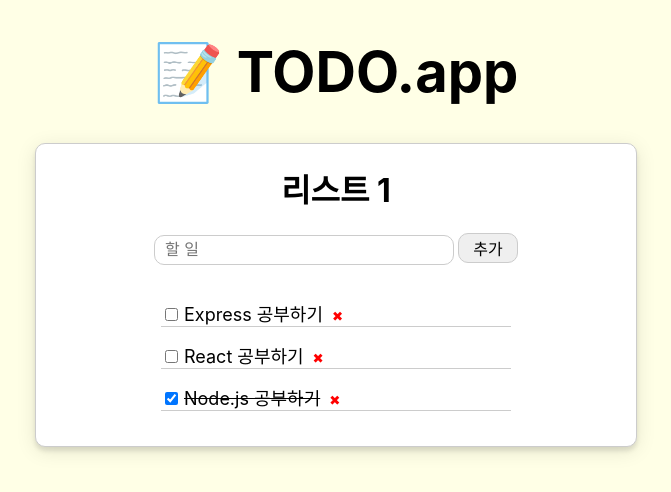
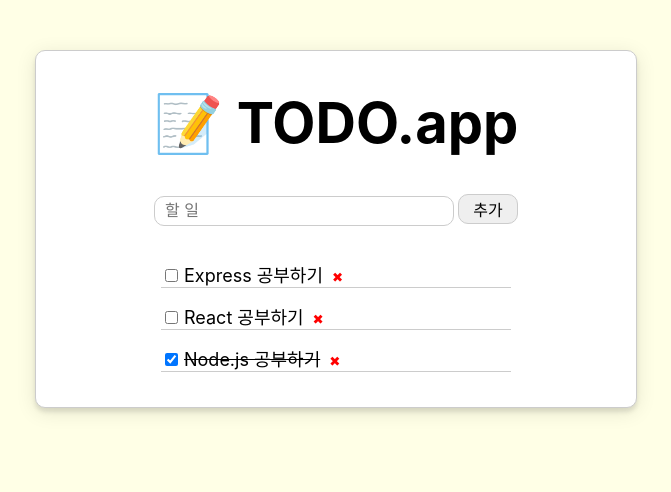
Before and after one commit to gintooooonic/react-todo, a React (Create React App) app: page / in a window 1280 px wide. Shown: the top 492 px of the page, without its empty margins (304-975 px from the left). Built offline with nearby package versions, Linux system fonts and the light colour scheme.

Commit message:
Header 위치 조정

```diff
--- a/src/App.js
+++ b/src/App.js
@@ -1,11 +1,9 @@
 import "./App.scss";
-import Header from "./Header";
 import Todo from "./Todo";
 
 function App() {
   return (
     <div className="App">
-      <Header />
       <Todo />
     </div>
   );
--- a/src/Header/index.js
+++ b/src/Header/index.js
@@ -1,9 +1,9 @@
 import style from "./index.module.scss";
 
-export default function Header() {
+export default function Header(props) {
   return (
     <header className={style.header}>
-      <h1>📝 TODO.app</h1>
+      <h1>📝 {props.title}</h1>
     </header>
   );
 }
--- a/src/Todo/index.js
+++ b/src/Todo/index.js
@@ -1,5 +1,6 @@
 import { Component } from "react";
 import style from "./index.module.scss";
+import Header from "../Header";
 import List from "../List";
 
 export default class Todo extends Component {
@@ -52,7 +53,7 @@ export default class Todo extends Component {
   render() {
     return (
       <div className={style.todo}>
-        <h1>리스트 1</h1>
+        <Header title="TODO.app" />
         <form onSubmit={this.handleSubmit}>
           <input
             type="text"
--- a/src/Todo/index.module.scss
+++ b/src/Todo/index.module.scss
@@ -1,5 +1,6 @@
 .todo {
   width: 600px;
+  margin: 50px 0 0 0;
   display: flex;
   flex-direction: column;
   align-items: center;
```
